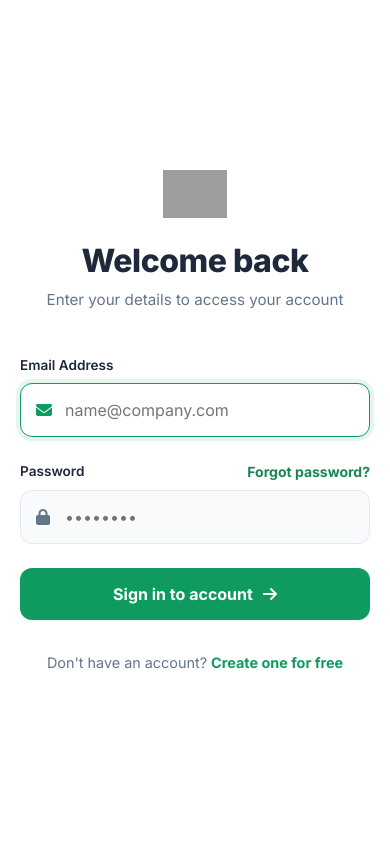
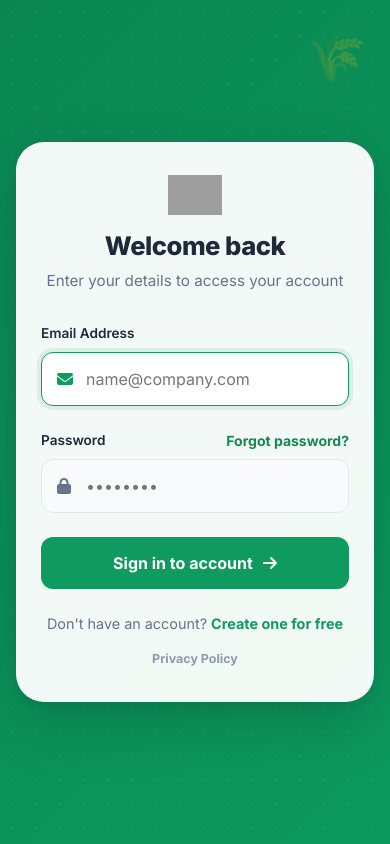
Before and after one commit to Shashank758/Sarna_Broker_Website-2, a Flask app: page / in a window 390 px wide. Run offline with Flask 3, Linux system fonts and the light colour scheme; some libraries are stand-ins or nearby versions; grey boxes are pictures that could not be loaded.

Commit message:
Update login.html

```diff
--- a/templates/login.html
+++ b/templates/login.html
@@ -206,14 +206,108 @@
                 display: none;
             }
 
-            .form-panel {
-                flex: 1;
-                padding: 20px;
-            }
-
             body,
             html {
                 overflow: auto;
+                background: linear-gradient(135deg, #065f3a 0%, #0a8a54 40%, #0d9e62 70%, #087a4a 100%);
+                background-size: 400% 400%;
+                animation: mobileGradient 10s ease infinite;
+            }
+
+            @keyframes mobileGradient {
+                0% {
+                    background-position: 0% 50%;
+                }
+
+                50% {
+                    background-position: 100% 50%;
+                }
+
+                100% {
+                    background-position: 0% 50%;
+                }
+            }
+
+            /* Digital mandi dot pattern overlay */
+            body::before {
+                content: '';
+                position: fixed;
+                top: 0;
+                left: 0;
+                width: 100%;
+                height: 100%;
+                background:
+                    radial-gradient(circle, rgba(255, 255, 255, 0.06) 1px, transparent 1px);
+                background-size: 24px 24px;
+                pointer-events: none;
+                z-index: 0;
+            }
+
+            /* Decorative floating glows */
+            body::after {
+                content: '🌾';
+                position: fixed;
+                top: 30px;
+                right: 24px;
+                font-size: 48px;
+                opacity: 0.2;
+                pointer-events: none;
+                z-index: 0;
+                animation: floatIcon 4s ease-in-out infinite;
+            }
+
+            @keyframes floatIcon {
+
+                0%,
+                100% {
+                    transform: translateY(0) rotate(0deg);
+                }
+
+                50% {
+                    transform: translateY(-12px) rotate(5deg);
+                }
+            }
+
+            .login-container {
+                min-height: 100vh;
+                height: auto;
+                align-items: center;
+                justify-content: center;
+                padding: 24px 16px;
+            }
+
+            .form-panel {
+                flex: none;
+                width: 100%;
+                max-width: 440px;
+                background: rgba(255, 255, 255, 0.95);
+                backdrop-filter: blur(20px);
+                -webkit-backdrop-filter: blur(20px);
+                border-radius: 28px;
+                padding: 32px 24px;
+                box-shadow:
+                    0 20px 60px rgba(0, 0, 0, 0.15),
+                    0 4px 16px rgba(0, 0, 0, 0.08);
+                border: 1px solid rgba(255, 255, 255, 0.4);
+                position: relative;
+                z-index: 1;
+            }
+
+            .brand-header {
+                margin-bottom: 28px;
+            }
+
+            .brand-header img {
+                height: 40px;
+                margin-bottom: 16px;
+            }
+
+            .brand-header h2 {
+                font-size: 1.6rem;
+            }
+
+            .form-footer {
+                margin-top: 24px;
             }
         }
 
@@ -303,6 +397,9 @@
 
                 <div class="form-footer">
                     Don't have an account? <a href="/register">Create one for free</a>
+                    <div class="mt-3" style="font-size: 0.78rem; opacity: 0.7;">
+                        <a href="/privacy-policy" style="color: var(--text-muted);">Privacy Policy</a>
+                    </div>
                 </div>
             </div>
         </div>
```
